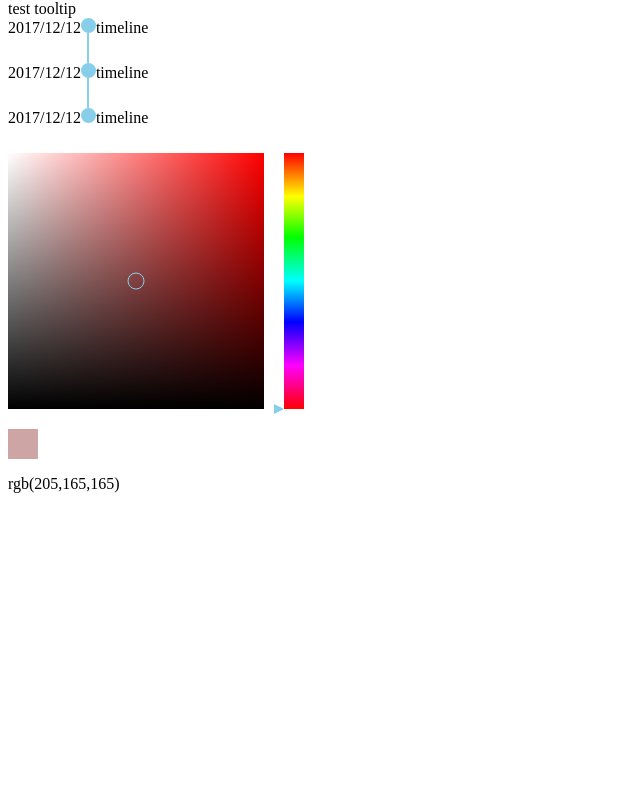
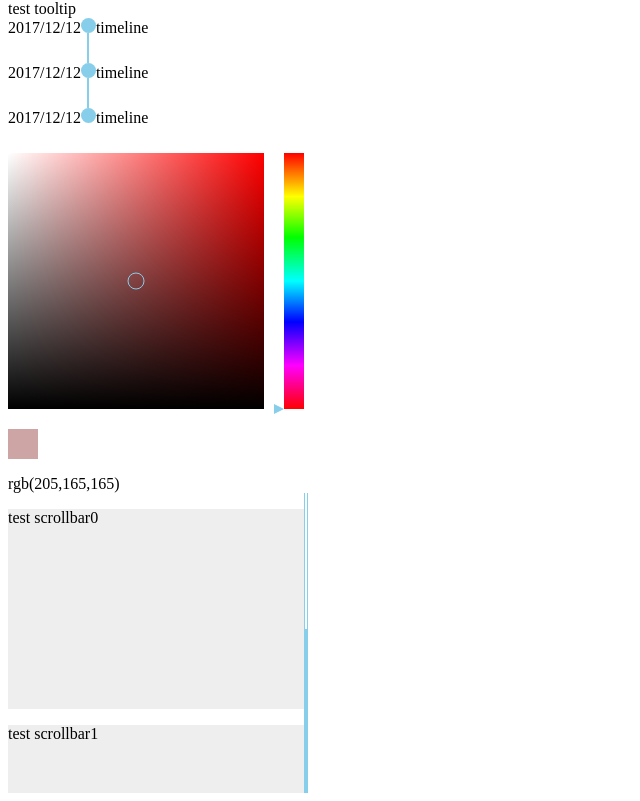
Before and after one commit to cheng87126/v-com, a Vue app: page / in a window 1280 px wide. Shown: the part 840-1641 px from the top of the page, without its empty margins (0-640 px from the left). Before the commit the page ends 1341 px from the top, so only its background shows below. Built offline with nearby package versions, Linux system fonts and the light colour scheme.

Commit message:
add scrollbar.vue

```diff
--- a/src/app.vue
+++ b/src/app.vue
@@ -54,6 +54,11 @@
         </div>
         <v-colorpicker></v-colorpicker>
         <v-backTop v-bind:position="500"></v-backTop>
+        <v-scrollbar style="width:300px;height:300px">
+            <p style="height:200px;background:#eee;">test scrollbar0</p>
+            <p style="height:200px;background:#eee;">test scrollbar1</p>
+            <p style="height:200px;background:#eee;">test scrollbar2</p>
+        </v-scrollbar>
     </div>
 </template>
 <script>
@@ -79,6 +84,7 @@ import ToolTip from './tooltip.vue'
 import Timeline from './timeline.vue'
 import Colorpicker from './colorpicker.vue'
 import BackTop from './backTop.vue'
+import Scrollbar from './scrollbar.vue'
 export default {
     name:'app',
     data(){
@@ -148,7 +154,8 @@ export default {
         'v-toolTip':ToolTip,
         'v-timeline':Timeline,
         'v-colorpicker':Colorpicker,
-        'v-backTop':BackTop
+        'v-backTop':BackTop,
+        'v-scrollbar':Scrollbar
     },
     methods:{
         validInput(val){
--- a/src/js/util.js
+++ b/src/js/util.js
@@ -1,3 +1,6 @@
+/**
+ * 鼠标事件兼容性
+ */
 let _eventCompat = function(event) {
 	let type = event.type
 	if (type == 'DOMMouseScroll' || type == 'mousewheel') {
@@ -23,3 +26,10 @@ export function addMouseEvent(el, type, fn, capture){
 		fn.call(this, _eventCompat(event));
 	}, capture || false);
 }
+
+/**
+ * 获取元素高度
+ */
+export function getElemHeight(el){
+	return el.getBoundingClientRect().height
+}
--- /dev/null
+++ b/src/scrollbar.vue
@@ -0,0 +1,77 @@
+<style>
+.scrollbar{
+    position: relative;
+    overflow: hidden;
+}
+.scrollbar-content{
+    position: absolute;
+    width: 100%;
+}
+.scrollbar-rail-y{
+    width: 4px;
+    position: absolute;
+    top: 0;
+    right: 0;
+    bottom: 0;
+    background-color: skyblue;
+}
+.scrollbar-thumb-y{
+    width: 2px;
+    height: 30px;
+    position: absolute;
+    left: 1px;
+    background-color: #fff;
+}
+</style>
+<template>
+    <div class="scrollbar" ref="scrollbar">
+        <div class="scrollbar-content" ref="cont"
+            v-bind:style="{'top':top+'px'}">
+            <slot></slot>
+        </div>
+        <div class="scrollbar-rail-y">
+            <div class="scrollbar-thumb-y" ref="thumb"
+                v-bind:style="{'height':thumbHeight+'px','top':thumbTop+'px'}"></div>
+        </div>
+    </div>
+</template>
+<script>
+import {addMouseEvent,getElemHeight} from './js/util'
+export default {
+    name:'scrollbar',
+    data(){
+        return {
+            top:0,
+            boxHeight:0,
+            contHeight:0,
+            disY:0,
+            thumbTop:0
+        }
+    },
+    computed:{
+        thumbHeight(){
+            return (this.boxHeight / this.contHeight) * this.boxHeight
+        }
+    },
+    props:{
+        step:{
+            default:10
+        }
+    },
+    mounted(){
+        let boxHeight = this.boxHeight = getElemHeight(this.$refs.scrollbar),
+            contHeight = this.contHeight = getElemHeight(this.$refs.cont),
+            disY = this.disY = contHeight - boxHeight //如果contHeight < boxHeight 应该隐藏滚动条
+
+        addMouseEvent(this.$refs.scrollbar,'mousewheel',(e)=>{
+            e.preventDefault()
+            console.log(this.$refs.cont.offsetTop)
+            this.top += e.delta * this.step
+            this.top = this.top <= -disY ? -disY : this.top >= 0 ? 0 : this.top
+
+            let offsetTop = this.$refs.cont.offsetTop
+            this.thumbTop =  -this.top * (this.boxHeight - this.thumbHeight) / disY
+        },false)
+    }
+}
+</script>
```
